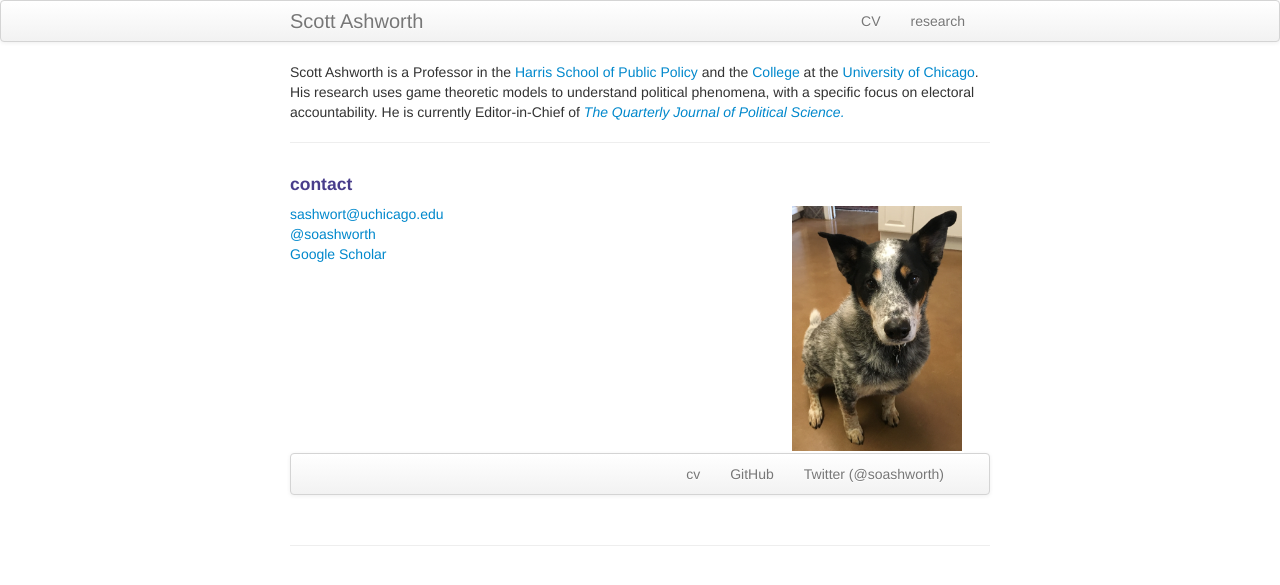
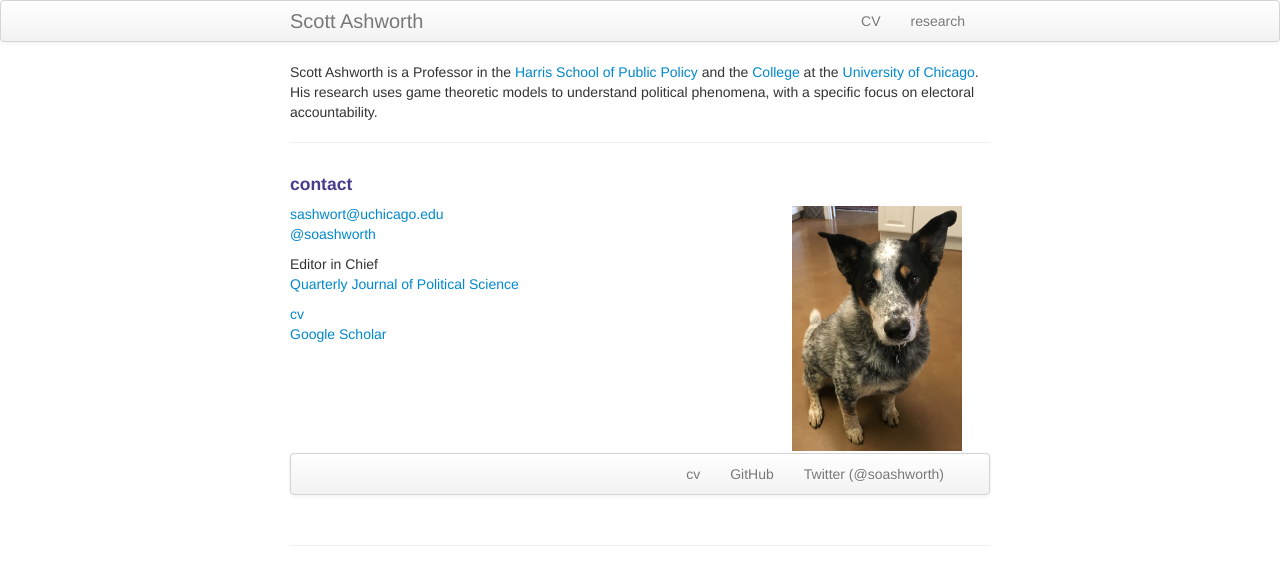
Before and after one commit to ScottAshworth/scottashworth.github.io, a Jekyll site: the page built from index.md, in a window 1280 px wide. Shown: the top 585 px of the page. Built offline with Jekyll 4.4.1, drawn with Linux system fonts in a browser that asks for light colours; part of the change alters nothing that is shown.

Commit message:
update website

```diff
--- a/index.md
+++ b/index.md
@@ -5,7 +5,8 @@ description: Scott Ashworth is professor in the Harris School and the College at
 keywords: something?
 ---
 
-Scott Ashworth is a Professor in the [Harris School of Public Policy][harris] and the [College](college) at the [University of Chicago][uchicago]. His research uses game theoretic models to understand political phenomena, with a specific focus on electoral accountability. He is currently Editor-in-Chief of [*The Quarterly Journal of Political Science.*][qjps]
+Scott Ashworth is a Professor in the [Harris School of Public Policy][harris] and the [College](college) at the [University of Chicago][uchicago]. His research uses game theoretic models to understand political phenomena, with a specific focus on electoral accountability.
+<!-- He is currently Editor-in-Chief of [*The Quarterly Journal of Political Science.*][qjps] -->
 
 [harris]: http://harris.uchicago.edu/
 [college]: https://college.uchicago.edu
@@ -21,13 +22,15 @@ Scott Ashworth is a Professor in the [Harris School of Public Policy][harris] an
 
 
 <div class="container">
-<h4><a name="contact"></a>contact</h4>
+<h4><a name=" "></a>contact</h4>
 
     <div class="row-fluid">
         <div class="span5">
-            <!-- Scott Ashworth<br/> -->
-            <p><a href="mailto:sashwort@uchicago.edu">sashwort@uchicago.edu</a><br>
-            <a href="https://twitter.com/soashworth">@soashworth</a><br>
+            <p><a href="mailto:sashwort@uchicago.edu">sashwort@uchicago.edu</a><br />
+            <a href="https://twitter.com/soashworth">@soashworth</a></p>
+            <p>Editor in Chief<br />
+            <a href="http://www.nowpublishers.com/QJPS">Quarterly Journal of Political Science</a></p>
+            <p><a href="{{ BASE_PATH}}/assets/cv.pdf">cv</a><br />
             <a href="https://scholar.google.com/citations?user=ivrhIWIAAAAJ&amp;hl=en">Google Scholar</a></p>
         </div>
 
```
